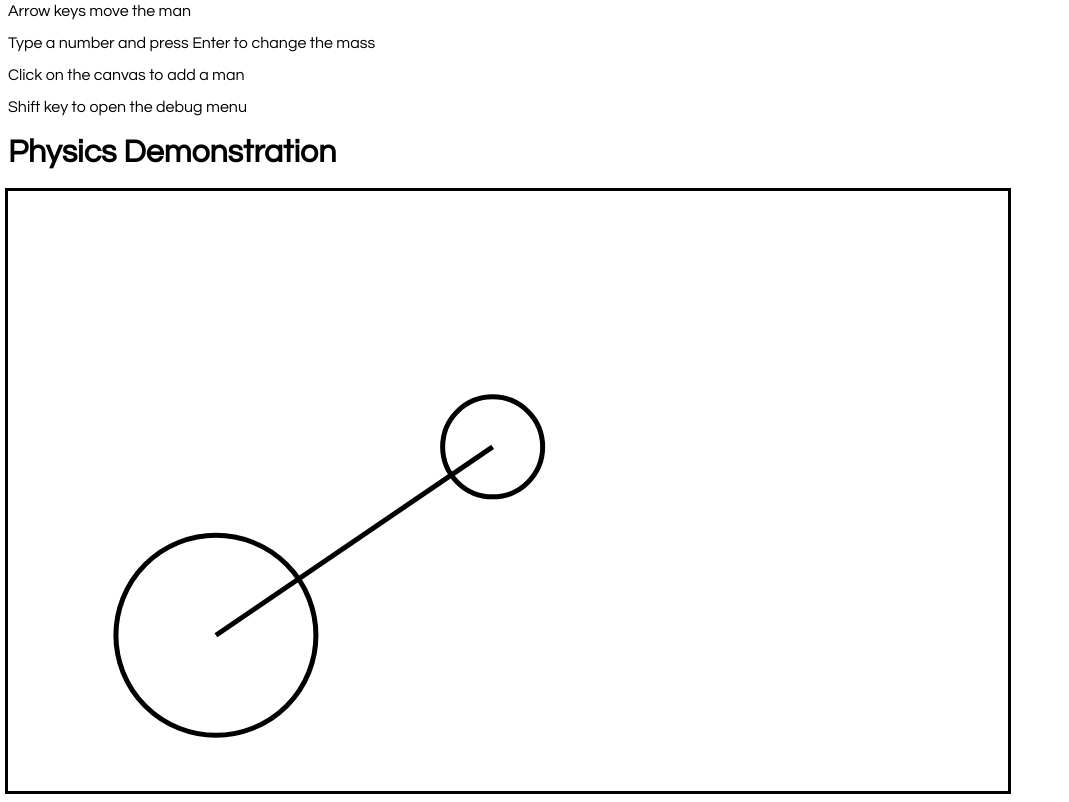
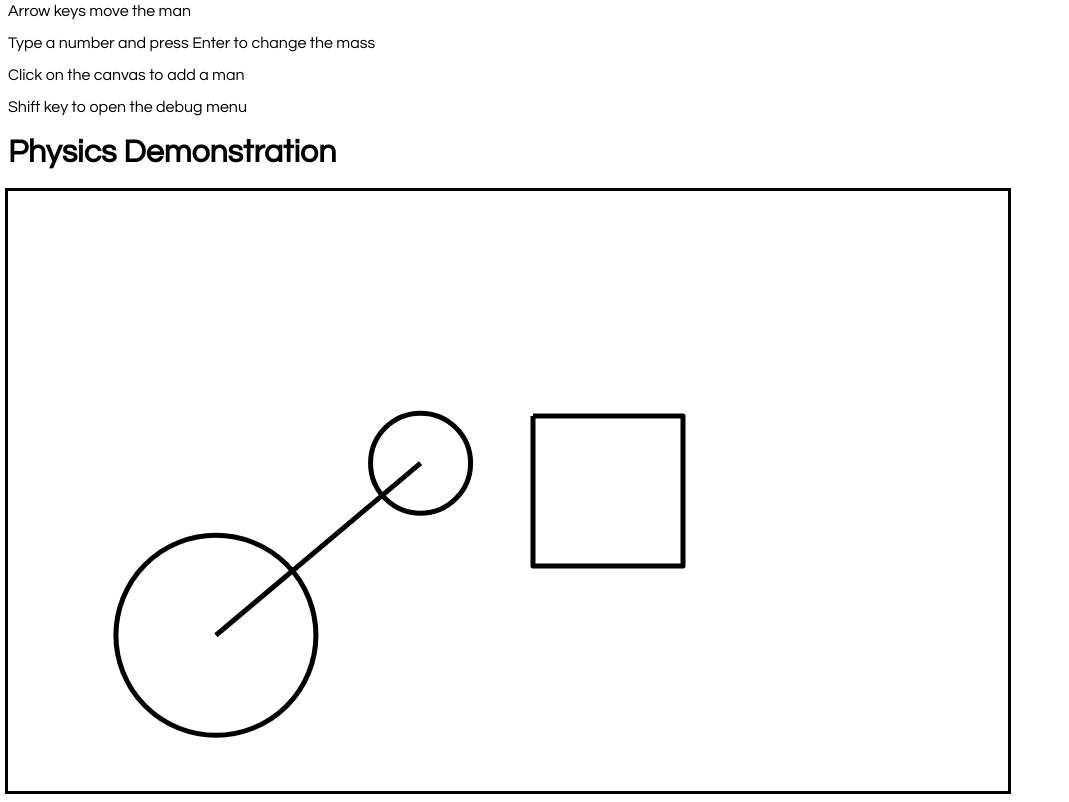
Before and after one commit to 2D-Graphics-and-Simulation/do-whatever-you-want-mattliney, a plain HTML site: page index.html in a window 1280 px wide. Shown: the part 724-1526 px from the top of the page, without its empty margins (0-1069 px from the left). Drawn offline with Linux system fonts and the light colour scheme.

Commit message:
circles collide with squares. its not perfect or nothin

```diff
--- a/index.html
+++ b/index.html
@@ -20,6 +20,7 @@
         <script type="text/javascript" src="js/colourNode.js"></script>
         <script type="text/javascript" src="js/circleCollider.js"></script>
         <script type="text/javascript" src="js/bouncyBall.js"></script>
+        <script type="text/javascript" src="js/square.js"></script>
     </head>
     <body>
         <h1>Matthew Liney (638298) - scroll down for instructions</h1>
--- a/js/bouncyBall.js
+++ b/js/bouncyBall.js
@@ -46,6 +46,17 @@ class BouncyBall {
         this.mPosition = this.mPosition.add((this.mVelocity.multiply(pDeltaTime)));
     }
 
+    checkSquareCollision(pSquare) {
+        var distance, distanceMagnitude;
+        distance = this.mPosition.subtract(pSquare.getPosition());
+        distanceMagnitude = distance.magnitude();
+
+        if(distanceMagnitude <= (pSquare.getSize()))
+        {
+            this.setVelocity(new Vector(distance.getX(), distance.getY()))
+        }
+    }
+
     draw(pContext) {
         pContext.beginPath();
         pContext.fillStyle = "#ffffff";
--- a/js/main.js
+++ b/js/main.js
@@ -1,7 +1,7 @@
 function onLoad() {
     var mainCanvas, mainContext, origin, originMatrix, manPosition, men, i, negative,
     rootNode, manAngle, thisTime, lastTime, deltaTime, user, string, background, mouseX, mouseY, visitor,
-    debug, circle, infectedCount, secondCanvas, secondContext, circle2;
+    debug, circle, infectedCount, secondCanvas, secondContext, circle2, square;
     function initialiseCanvasContext() {
         mainCanvas = document.getElementById('mainCanvas');
         secondCanvas = document.getElementById('secondCanvas');
@@ -107,6 +107,7 @@ function onLoad() {
         debug = false;
         circle = new BouncyBall(new Vector(-200,-200,1), 50, new Vector(randomNumber(-200,200),randomNumber(-200,200),1));
         circle2 = new BouncyBall(new Vector(-200,150,1), 100, new Vector(randomNumber(-200,200),randomNumber(-200,200),1));
+        square = new Square(150, new Vector(100,0,1));
         lastTime = Date.now()
     }
 
@@ -208,6 +209,9 @@ function onLoad() {
             circle.setVelocity(new Vector(distanceVector.getX(), distanceVector.getY(), 1));
             circle2.setVelocity(new Vector(-distanceVector.getX(), -distanceVector.getY(), 1));
         }
+
+        circle.checkSquareCollision(square);
+        circle2.checkSquareCollision(square);
     }
 
     function drawDistanceVector() {
@@ -243,6 +247,7 @@ function onLoad() {
 
         circle.draw(secondContext);
         circle2.draw(secondContext);
+        square.draw(secondContext);
         drawDistanceVector();
 
         mainContext.fillStyle = "#000000";
@@ -261,8 +266,6 @@ function onLoad() {
     animationLoop();
 
     //to do:
-    //make a box collision, maybe do the line
     //add some physics to the circles
-    //normal
 }
 window.addEventListener('load',onLoad,false);
--- /dev/null
+++ b/js/square.js
@@ -0,0 +1,34 @@
+class Square {
+    constructor(pSize, pPosition) {
+        this.mSize = pSize;
+        this.mPosition = pPosition;
+    }
+
+    getSize() {
+        return this.mSize;
+    }
+
+    getPosition() {
+        return this.mPosition
+    }
+
+    draw(pContext) {
+        var position, size;
+        position = this.mPosition;
+        size = this.mSize;
+
+        pContext.beginPath();
+        pContext.fillStyle = "#ffffff";
+        pContext.lineWidth = 5;
+        pContext.lineJoin = 'round';
+
+        pContext.moveTo(position.getX() - (size/2), position.getY() - (size/2));
+        pContext.lineTo(position.getX() + (size/2), position.getY() - (size/2))
+        pContext.lineTo(position.getX() + (size/2), position.getY() + (size/2))
+        pContext.lineTo(position.getX() - (size/2), position.getY() + (size/2))
+        pContext.lineTo(position.getX() - (size/2), position.getY() - (size/2))
+
+        pContext.stroke();
+        pContext.closePath();
+    }
+}
```
